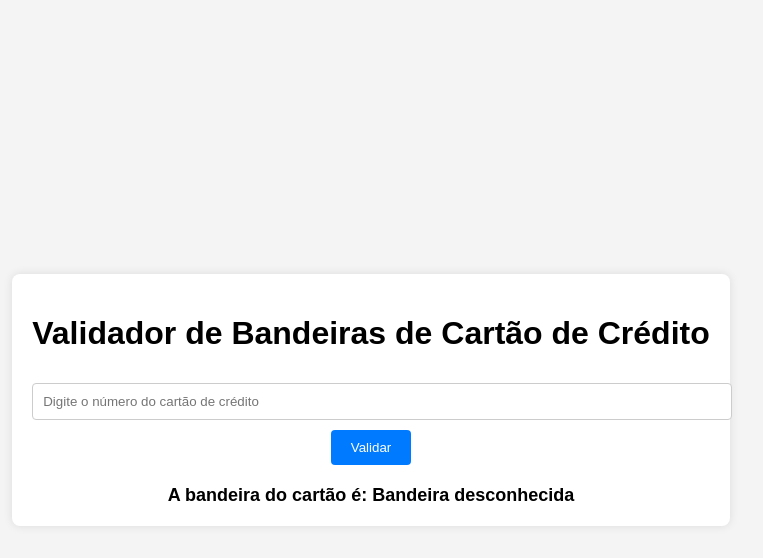
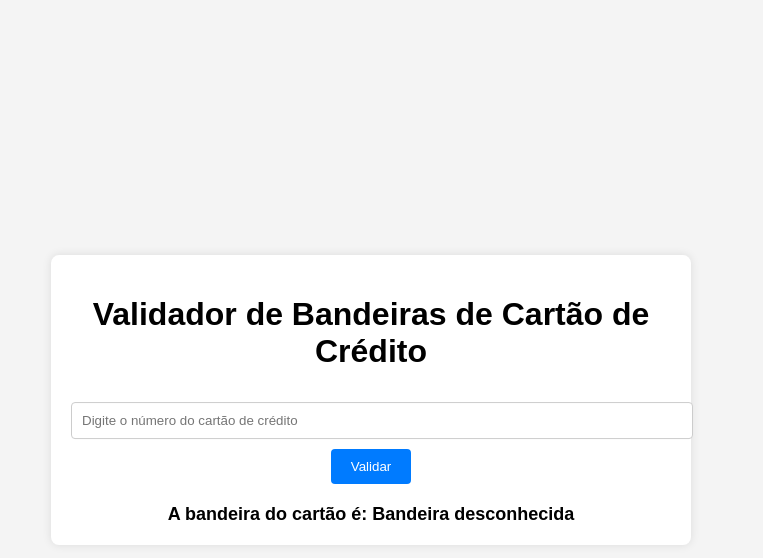
Before and after one commit to DrySiqu3ira/Validador-de-Bandeiras-de-Cartao-de-Credito, a plain HTML site: page index.html in a window 1280 px wide. Both pictures are taken after a click on the button "Validar". Shown: the whole page, without its empty margins (269-1032 px from the left). Drawn offline with Linux system fonts and the light colour scheme.

Commit message:
Melhora a estrutura e os comentários do código no index.html

```diff
--- a/index.html
+++ b/index.html
@@ -6,17 +6,23 @@
     <meta name="viewport" content="width=device-width, initial-scale=1.0">
     <title>Validador de Bandeiras de Cartão de Crédito</title>
     <style>
+        /* Estilo geral do corpo */
         body {
             font-family: Arial, sans-serif;
             background-color: #f4f4f4;
+            height: 100vh;
+            margin: 0;
             display: flex;
             justify-content: center;
             align-items: center;
-            height: 100vh;
-            margin: 0;
         }
 
+        /* Estilo da caixa central (container) */
         .container {
+            position: absolute;
+            top: 50%;
+            left: 50%;
+            transform: translate(-50%, -50%);
             background-color: #fff;
             padding: 20px;
             border-radius: 8px;
@@ -24,6 +30,7 @@
             text-align: center;
         }
 
+        /* Estilo do campo de entrada de texto */
         input[type="text"] {
             width: 100%;
             padding: 10px;
@@ -32,6 +39,7 @@
             border-radius: 4px;
         }
 
+        /* Estilo do botão */
         button {
             padding: 10px 20px;
             background-color: #007bff;
@@ -41,10 +49,12 @@
             cursor: pointer;
         }
 
+        /* Estilo do botão ao passar o mouse */
         button:hover {
             background-color: #0056b3;
         }
 
+        /* Estilo da área de resultado */
         .result {
             margin-top: 20px;
             font-size: 18px;
@@ -54,22 +64,36 @@
 </head>
 
 <body>
+    <!-- Caixa centralizada contendo o formulário -->
     <div class="container">
         <h1>Validador de Bandeiras de Cartão de Crédito</h1>
+        <!-- Campo de entrada para o número do cartão -->
         <input type="text" id="numeroCartao" placeholder="Digite o número do cartão de crédito">
+        <!-- Botão para validar o cartão -->
         <button onclick="validar()">Validar</button>
+        <!-- Área onde o resultado será exibido -->
         <div class="result" id="resultado"></div>
     </div>
 
     <script>
+        /**
+         * Função chamada ao clicar no botão "Validar".
+         * Obtém o número do cartão, valida a bandeira e exibe o resultado.
+         */
         function validar() {
-            const numeroCartao = document.getElementById('numeroCartao').value;
-            const resultado = document.getElementById('resultado');
-            const bandeira = validarCartaoCredito(numeroCartao);
-            resultado.textContent = `A bandeira do cartão é: ${bandeira}`;
+            const numeroCartao = document.getElementById('numeroCartao').value; // Obtém o valor do campo de entrada
+            const resultado = document.getElementById('resultado'); // Obtém o elemento onde o resultado será exibido
+            const bandeira = validarCartaoCredito(numeroCartao); // Valida a bandeira do cartão
+            resultado.textContent = `A bandeira do cartão é: ${bandeira}`; // Exibe o resultado
         }
 
+        /**
+         * Função que valida o número do cartão e identifica sua bandeira.
+         * @param {string} numeroCartao - Número do cartão de crédito.
+         * @returns {string} - Nome da bandeira ou "Bandeira desconhecida".
+         */
         function validarCartaoCredito(numeroCartao) {
+            // Expressões regulares para identificar as bandeiras dos cartões
             const bandeiras = {
                 Visa: /^4[0-9]{12}(?:[0-9]{3})?$/,
                 "Visa 16 dígitos": /^4[0-9]{15}$/,
@@ -84,13 +108,14 @@
                 Aura: /^50[0-9]{14,17}$/
             };
 
+            // Remove espaços do número do cartão e verifica cada bandeira
             for (let bandeira in bandeiras) {
                 if (bandeiras[bandeira].test(numeroCartao.replace(/\s+/g, ""))) {
-                    return bandeira;
+                    return bandeira; // Retorna a bandeira correspondente
                 }
             }
 
-            return "Bandeira desconhecida";
+            return "Bandeira desconhecida"; // Retorna caso nenhuma bandeira seja identificada
         }
     </script>
 </body>
```
